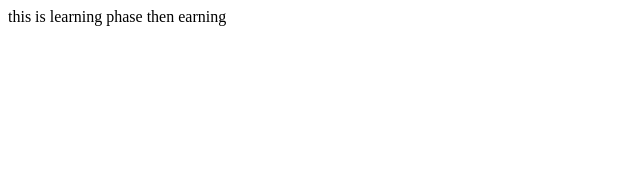
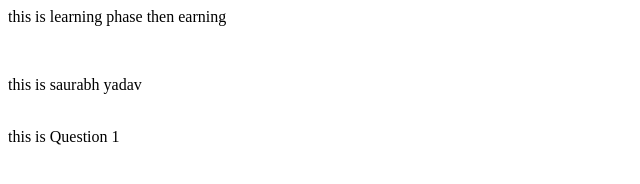
Before and after one commit to subh-sam/localrepo, a plain HTML site: page index.html in a window 1280 px wide. Shown: the whole page, without its empty margins (0-640 px from the left). Drawn offline with Linux system fonts and the light colour scheme.

Commit message:
this is Question

```diff
--- a/index.html
+++ b/index.html
@@ -1 +1,5 @@
 <p>this is learning phase then earning</p>
+<br />
+<p>this is saurabh yadav</p>
+<br />
+<a>this is Question 1 </a>
```
Also changed, not shown: 1 other file.
